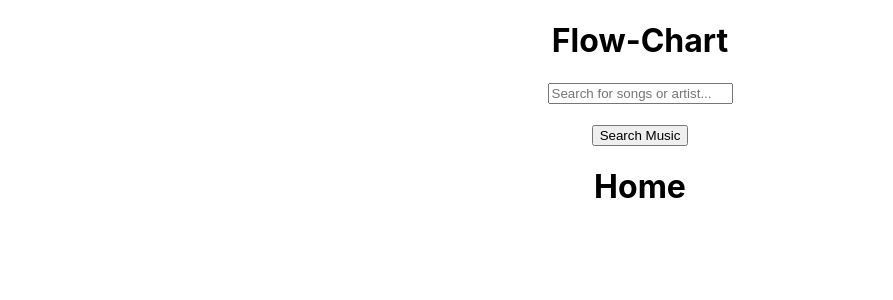
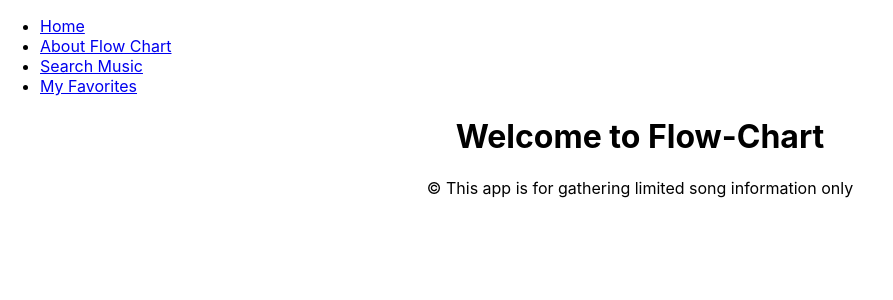
Before and after one commit to s1l3ntq/flow-chart, a React (Create React App) app: page / in a window 1280 px wide. Shown: the top 300 px of the page, without its empty margins (0-893 px from the left). Built offline with nearby package versions, Linux system fonts and the light colour scheme; no server answers.

Commit message:
Change Nav

```diff
--- a/src/App.js
+++ b/src/App.js
@@ -1,12 +1,15 @@
 import React, { Component } from 'react';
 import { BrowserRouter as Router, Switch, Route } from "react-router-dom";
 import './App.css';
+import NavBar from './components/NavBar'
+import Footer from './components/Footer'
 import Header from './components/Header'
 import Form from './components/Form'
 import Home from './components/Home'
 import List from './components/List'
+import About from './components/About'
 import MyFavorites from './components/MyFavorites'
-import Error from './components/Error'
+import ErrorPage from './components/Error'
 import { fetchFavoriteTracks } from './actions/fetchFavoriteTracks'
 import { connect } from 'react-redux';
 
@@ -27,16 +30,19 @@ class App extends Component {
   render() {
     return (
       <Router>
+        <NavBar />
         <div className="App">
-              <Header appname= "Flow-Chart" />
-              <Form />
+              {/* <Header appname= "Flow-Chart" /> */}
+              {/* <Form /> */}
               <Switch>
                 <Route exact path="/" component={Home} />
+                <Route exact path="/about" component={About} />
                 <Route exact path="/tracks" component={List} />
                 <Route exact path="/favorites" component={MyFavorites} />
-                <Route component={Error} />
+                <Route component={ErrorPage} />
 
               </Switch>
+              <Footer/>
 
         </div>
       </Router>
--- /dev/null
+++ b/src/components/About.js
@@ -0,0 +1,15 @@
+import React, { Component } from 'react'
+
+export class About extends Component {
+    render() {
+        return (
+            <div>
+                About this Web App
+                <p>This app is the one stop shop to seach for music. If you cannot remember a song this is the place, if need to make a list for a road trip this is the place. If your just curious about an artist look no further!</p>
+
+            </div>
+        )
+    }
+}
+
+export default About
--- a/src/components/Song.js
+++ b/src/components/Footer.js
@@ -1,13 +1,14 @@
 import React, { Component } from 'react'
 
-export class Song extends Component {
+export class Footer extends Component {
     render() {
         return (
             <div>
+                &copy; This app is for gathering limited song information only
 
             </div>
         )
     }
 }
 
-export default Song
+export default Footer
--- a/src/components/Home.js
+++ b/src/components/Home.js
@@ -1,10 +1,12 @@
 import React, { Component } from 'react'
+
 
 export class Home extends Component {
     render() {
         return (
             <div>
-                <h1>Home</h1>
+
+                <h1>Welcome to Flow-Chart</h1>
 
             </div>
         )
--- a/src/components/List.js
+++ b/src/components/List.js
@@ -1,19 +1,25 @@
 import React, { Component } from 'react'
 import { connect } from 'react-redux';
 import Track from './Track'
+import Form from './Form'
+import Header from './Header'
 // import { fetchTracks} from '../actions/'
 
 export class List extends Component {
     render() {
+
         let tracks
         if(this.props.tracks) {
             tracks = this.props.tracks.map((t, index) => <Track key={index} name={t.name} image={t.image} artist={t.artists} preview_url={t.preview_url} />)
        } else {
-            tracks = "Loading..."
+            tracks = "No Songs Yet"
         }
 
         return (
             <div>
+                <h1>Hello</h1>
+                <Header />
+                <Form />
                 {tracks}
                {/* <p>{this.props.tracks[0]}</p> */}
             </div>
--- a/src/components/MyFavorites.js
+++ b/src/components/MyFavorites.js
@@ -1,6 +1,8 @@
 import React, { Component } from 'react'
 import { connect } from 'react-redux';
 import FaveTrack from './FaveTrack'
+import Header from './Header'
+import Form from './Form'
 
 class MyFavorites extends Component {
     render() {
@@ -13,6 +15,8 @@ class MyFavorites extends Component {
 
         return (
             <div>
+                <Header />
+                <Form />
                 {tracks}
             </div>
         )
--- /dev/null
+++ b/src/components/NavBar.js
@@ -0,0 +1,24 @@
+import React, { Component } from 'react'
+import { Link } from 'react-router-dom';
+
+
+export class NavBar extends Component {
+    render() {
+        return (
+            <div className="navbar">
+                <ul className="navbar-list">
+                    <div className="navbar-complete">
+                        <li name="/" className="navbar-item"><Link to="/">Home</Link></li>
+                        <div className="text-nav-item">
+                            <li name="/about" className="navbar-item"><Link to="/about">About Flow Chart</Link></li>
+                            <li name="/tracks" className="navbar-item"><Link to="/tracks">Search Music</Link></li>
+                            <li name="/favorites" className="navbar-item"><Link to="/favorites">My Favorites</Link></li>
+                        </div>
+                    </div>
+                </ul>
+            </div>
+        )
+    }
+}
+
+export default NavBar
--- a/src/components/Track.js
+++ b/src/components/Track.js
@@ -1,6 +1,7 @@
 import React, { Component } from 'react'
 import { favoriteTrack } from '../actions/favoriteTrack'
 import {connect} from 'react-redux'
+
 
 export class Track extends Component {
 
@@ -27,6 +28,8 @@ export class Track extends Component {
 
 
             </div>
+
+
         )
     }
 }
```
Also changed, not shown: src/components/Header.js (line endings or trailing spaces).
